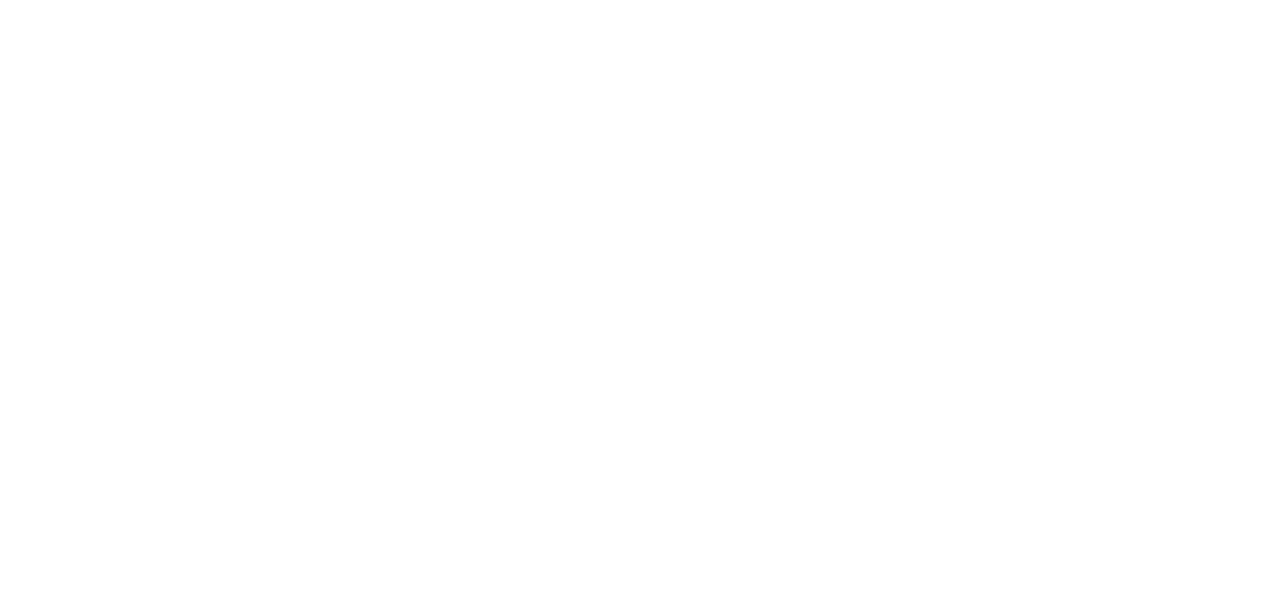
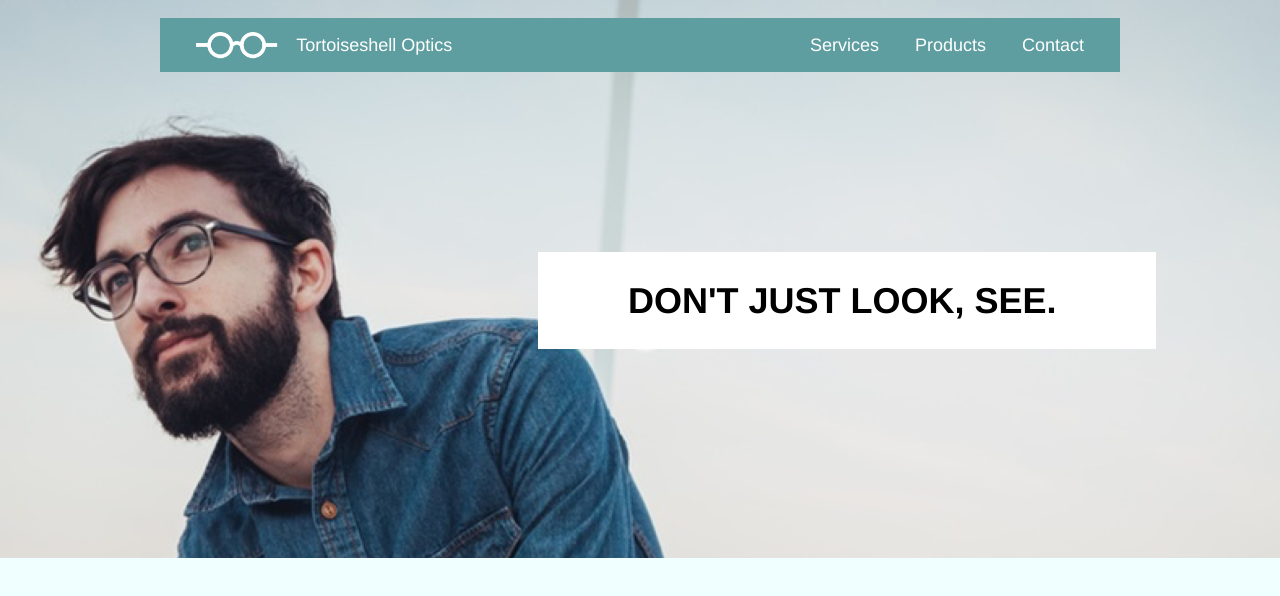
Before and after one commit to ChrisVlasblom/TortoiseshellOptics, a plain HTML site: page index.html in a window 1280 px wide. Drawn offline with Linux system fonts and the light colour scheme.

Commit message:
header (banner+quote) finished

```diff
--- a/index.html
+++ b/index.html
@@ -3,8 +3,37 @@
   <head>
     <meta charset="utf-8">
     <title>TortoiseShell Optics</title>
+    <link rel="stylesheet" type="text/css" href="./resources/css/reset.css">
+    <link rel="stylesheet" type="text/css" href="./resources/css/style.css">
   </head>
   <body>
 
+    <!-- Main header -->
+
+    <div class="header-complete">
+      <div class="site-container">
+        <div class="banner">
+          <div class="company">
+            <img src="./resources/images/logo-white.png" alt="Logo">
+            <p>Tortoiseshell Optics</p>
+          </div>
+          <nav>
+            <p>
+              <span>Services</span>
+              <span>Products</span>
+              <span>Contact</span>
+            </p>
+          </nav>
+        </div>
+        <div class="quote">
+          <p>DON'T JUST LOOK, SEE.</p>
+        </div>
+      </div>
+    </div>
+
+
+
+
+
   </body>
 </html>
--- a/resources/css/reset.css
+++ b/resources/css/reset.css
@@ -0,0 +1,43 @@
+html, body, div, span, applet, object, iframe,
+h1, h2, h3, h4, h5, h6, p, blockquote, pre,
+a, abbr, acronym, address, big, cite, code,
+del, dfn, em, img, ins, kbd, q, s, samp,
+small, strike, strong, sub, sup, tt, var,
+b, u, i, center,
+dl, dt, dd, ol, ul, li,
+fieldset, form, label, legend,
+table, caption, tbody, tfoot, thead, tr, th, td,
+article, aside, canvas, details, embed,
+figure, figcaption, footer, header, hgroup,
+menu, nav, output, ruby, section, summary,
+time, mark, audio, video {
+  margin: 0;
+  padding: 0;
+  border: 0;
+  font-size: 100%;
+  font: inherit;
+  vertical-align: baseline;
+}
+/* HTML5 display-role reset for older browsers */
+article, aside, details, figcaption, figure,
+footer, header, hgroup, menu, nav, section {
+  display: block;
+}
+body {
+  line-height: 1;
+}
+ol, ul {
+  list-style: none;
+}
+blockquote, q {
+  quotes: none;
+}
+blockquote:before, blockquote:after,
+q:before, q:after {
+  content: '';
+  content: none;
+}
+table {
+  border-collapse: collapse;
+  border-spacing: 0;
+}
--- a/resources/css/style.css
+++ b/resources/css/style.css
@@ -0,0 +1,78 @@
+html{
+  font-size: 18px;
+  line-height: 1.4;
+  background-color: azure;
+  font-family: Helvetica, sans-serif;
+  color: white;
+}
+
+.site-container {
+  max-width: 960px;
+  margin: 0 auto;
+}
+
+.header-complete{
+  background-image: url("../images/glasses-bg.png");
+  background-position: center;
+  background-repeat: no-repeat;
+  background-size: cover;
+  height: 31rem;
+  display: flex;
+
+}
+
+.banner{
+  background-color: cadetblue;
+  width: 960px;
+  margin-top: 1rem;
+  display: flex;
+  align-items: center;
+  justify-content: space-between;
+  flex-direction: row;
+}
+
+.banner .company{
+  display: flex;
+}
+
+.company p{
+  margin: auto 0;
+}
+
+.banner nav{
+  display: flex;
+
+}
+
+.banner img{
+  height: 1.5rem;
+  margin-left: 2rem;
+  margin-right: 1rem;
+}
+
+nav p{
+  display: flex;
+  align-items: center;
+  justify-content: flex-end;
+  flex-direction: row;
+}
+
+nav p span{
+  display: flex;
+  margin: 1rem 2rem 1rem 0;
+}
+
+.quote{
+  background-color: white;
+  color: black;
+  padding: 1.5rem 5rem;
+  font-size: 2rem;
+  line-height: 1.2;
+  font-weight: bold;
+  display: flex;
+  margin-top: 10rem;
+  margin-left: 19rem;;
+  position: relative;
+  left: 2rem;
+
+}
```
Also changed, not shown: resources/images/glasses-bg.png (added), resources/images/logo-black.png (added), resources/images/logo-white.png (added), resources/images/paper-icon.png (added), resources/images/ruler-icon.png (added), resources/images/truck-icon.png (added).
